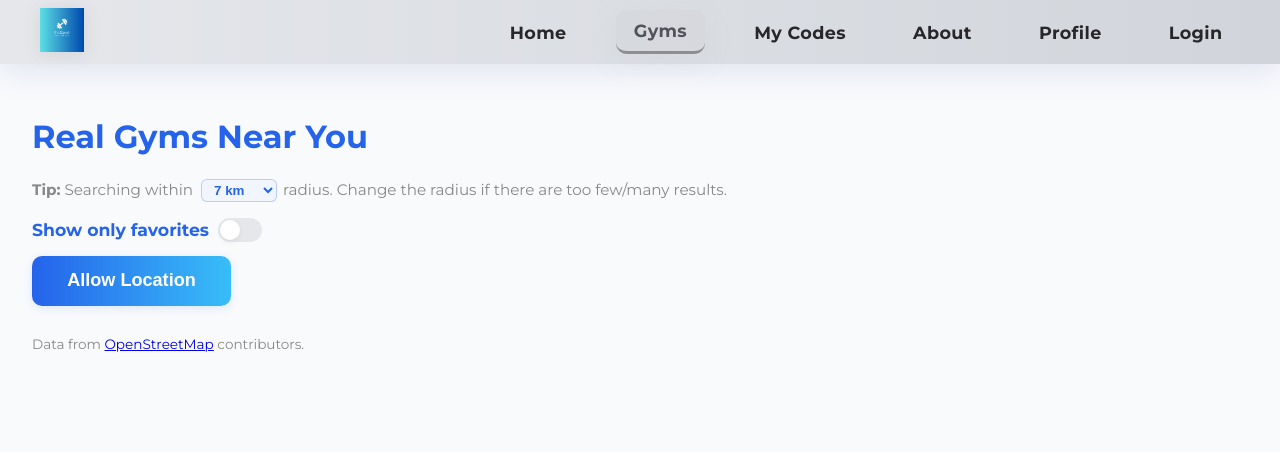
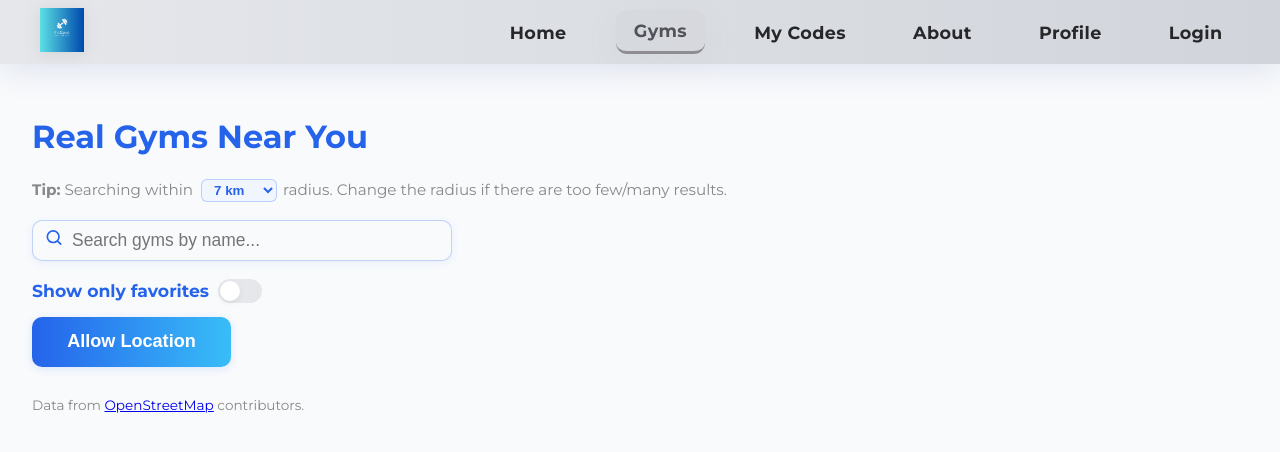
Before and after one commit to StartedtoCodewithAI/FitSpot, a React (Vite) app: page /#/gyms in a window 1280 px wide. Shown: the top 452 px of the page. Built offline with nearby package versions, Linux system fonts and the light colour scheme.

Commit message:
Update Gyms.jsx

```diff
--- a/src/pages/Gyms.jsx
+++ b/src/pages/Gyms.jsx
@@ -1,4 +1,4 @@
-import React, { useState, useEffect } from "react";
+import React, { useState, useEffect, useRef } from "react";
 
 const DEFAULT_RADIUS_KM = 7;
 const FAVORITES_KEY = "fitspot_favorite_gyms";
@@ -38,6 +38,8 @@ export default function Gyms() {
   const [radiusKm, setRadiusKm] = useState(DEFAULT_RADIUS_KM);
   const [favorites, setFavorites] = useState(loadFavorites());
   const [showOnlyFavorites, setShowOnlyFavorites] = useState(false);
+  const [searchTerm, setSearchTerm] = useState("");
+  const searchInputRef = useRef();
 
   useEffect(() => {
     saveFavorites(favorites);
@@ -160,10 +162,25 @@ export default function Gyms() {
     return a.distance - b.distance;
   });
 
-  // Filter based on showOnlyFavorites toggle
-  const displayedGyms = showOnlyFavorites
-    ? sortedGyms.filter(gym => favorites.includes(gym.id))
-    : sortedGyms;
+  // Filter based on showOnlyFavorites and searchTerm
+  const displayedGyms = sortedGyms.filter(gym => {
+    if (showOnlyFavorites && !favorites.includes(gym.id)) return false;
+    if (!searchTerm.trim()) return true;
+    const term = searchTerm.trim().toLowerCase();
+    const name = gym.name?.toLowerCase() || "";
+    // To filter by address too, uncomment the next line:
+    // const addr = gym.address?.toLowerCase() || "";
+    // return name.includes(term) || addr.includes(term);
+    return name.includes(term);
+  });
+
+  // Fancy clear function for search
+  const clearSearch = () => {
+    setSearchTerm("");
+    if (searchInputRef.current) {
+      searchInputRef.current.focus();
+    }
+  };
 
   return (
     <div style={{ padding: "2rem", minHeight: "80vh" }}>
@@ -192,6 +209,72 @@ export default function Gyms() {
           ))}
         </select>
         radius. Change the radius if there are too few/many results.
+      </div>
+
+      {/* Fancy Search Bar */}
+      <div style={{
+        margin: "18px 0 18px 0",
+        display: "flex",
+        alignItems: "center",
+        justifyContent: "flex-start",
+        maxWidth: 420,
+        position: "relative"
+      }}>
+        <span style={{
+          position: "absolute",
+          left: 12,
+          top: "50%",
+          transform: "translateY(-50%)",
+          color: "#2563eb",
+          fontSize: "1.25rem",
+          pointerEvents: "none"
+        }}>
+          <svg width="20" height="20" fill="none" viewBox="0 0 24 24">
+            <circle cx="11" cy="11" r="7" stroke="#2563eb" strokeWidth="2" />
+            <path d="M20 20L16.65 16.65" stroke="#2563eb" strokeWidth="2" strokeLinecap="round" />
+          </svg>
+        </span>
+        <input
+          type="text"
+          ref={searchInputRef}
+          value={searchTerm}
+          onChange={e => setSearchTerm(e.target.value)}
+          placeholder="Search gyms by name..."
+          style={{
+            width: "100%",
+            fontSize: "1.09rem",
+            padding: "9px 38px 9px 39px",
+            borderRadius: 10,
+            border: "1.5px solid #2563eb44",
+            background: "#f8fafc",
+            boxShadow: "0 2px 8px #2563eb13",
+            outline: "none",
+            color: "#222",
+            transition: "border 0.15s",
+          }}
+        />
+        {searchTerm && (
+          <button
+            aria-label="Clear search"
+            title="Clear search"
+            onClick={clearSearch}
+            style={{
+              position: "absolute",
+              right: 10,
+              top: "50%",
+              transform: "translateY(-50%)",
+              background: "none",
+              border: "none",
+              color: "#bbb",
+              fontSize: "1.25rem",
+              cursor: "pointer",
+              padding: 0,
+              outline: "none"
+            }}
+          >
+            ×
+          </button>
+        )}
       </div>
 
       {/* Fancy Show Only Favorites Toggle */}
@@ -295,7 +378,9 @@ export default function Gyms() {
         <div style={{ color: "#2563eb" }}>
           {showOnlyFavorites
             ? "You have no favorite gyms in this area."
-            : `No real gyms found within ${radiusKm}km of your location.`}
+            : searchTerm
+              ? "No gyms match your search."
+              : `No real gyms found within ${radiusKm}km of your location.`}
           <br />
           Try a different radius or clear the filter!
         </div>
```
